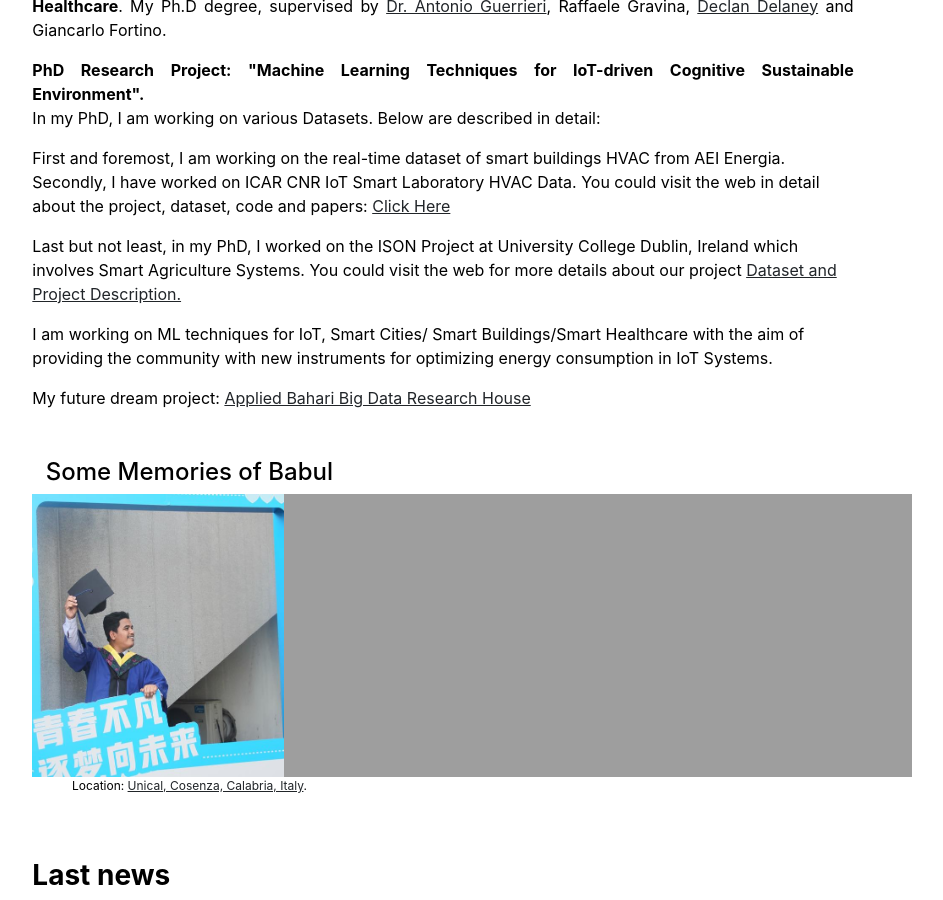
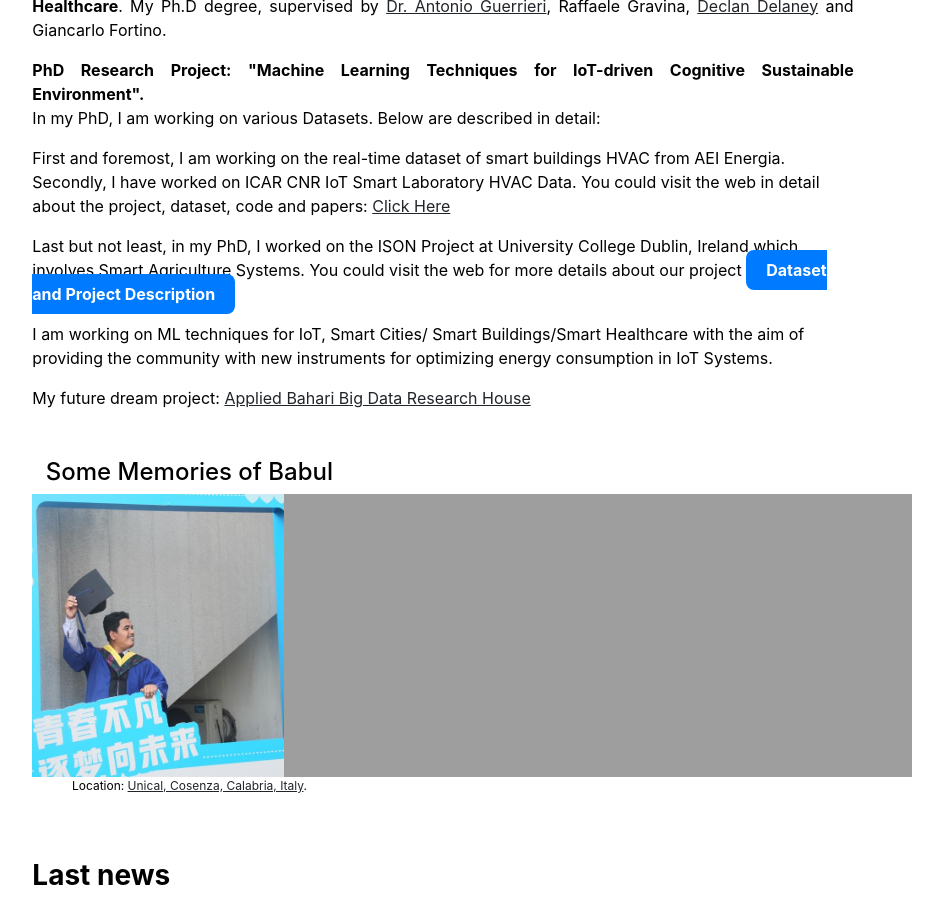
Before and after one commit to babulcseian/babulcseian.github.io, a Jekyll site: the page built from index.md, in a window 1280 px wide and 900 px high, scrolled down 509 px. Shown: the whole window, without its empty margins (197-1140 px from the left). Built offline with Jekyll 4.4.1, drawn with Linux system fonts in a browser that asks for light colours; a style sheet for code colours, icons or effects is not loaded.

Commit message:
Update home.html

```diff
--- a/_layouts/home.html
+++ b/_layouts/home.html
@@ -27,7 +27,17 @@ In my PhD, I am working on various Datasets. Below are described in detail: </p>
 First and foremost, I am working on the real-time dataset of smart buildings HVAC from AEI Energia. Secondly, I have worked on ICAR CNR IoT Smart Laboratory HVAC Data.
 You could visit the web in detail about the project, dataset, code and papers: <a class="other" href='https://github.com/babulcseian/babulcseian.github.io/tree/101c10e142d24083d97e8259c4d06306fd4cf708/PhD%20Dataset'> Click Here</a></p>
 Last but not least, in my PhD, I worked on the ISON Project at University College Dublin, Ireland which involves Smart Agriculture Systems.
-You could visit the web  for more details about our project <a class="other" href='https://babulcseian.github.io/soil_sensors_data/'> Dataset and Project Description.</a> </p>
+You could visit the web  for more details about our project <a href="https://babulcseian.github.io/soil_sensors_data/"
+   style="color: #ffffff;
+          background-color: #007bff;
+          padding: 10px 20px;
+          border-radius: 8px;
+          text-decoration: none;
+          font-size: 16px;
+          font-weight: bold;
+          transition: background-color 0.3s ease, color 0.3s ease;"
+   onmouseover="this.style.backgroundColor='#0056b3'; this.style.color='#ffcc00';"
+   onmouseout="this.style.backgroundColor='#007bff'; this.style.color='#ffffff';">Dataset and Project Description</a></p>
 I am working on ML techniques for IoT, Smart Cities/ Smart Buildings/Smart Healthcare with the aim of providing the community with new instruments for optimizing energy consumption in IoT Systems.</p>
 My future dream project: <a class="other" href='https://babulcseian.github.io/lab'>Applied Bahari Big Data Research House</a>
   </div>
```
